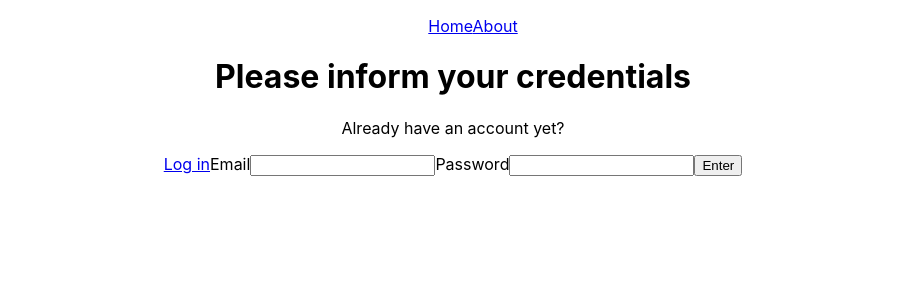
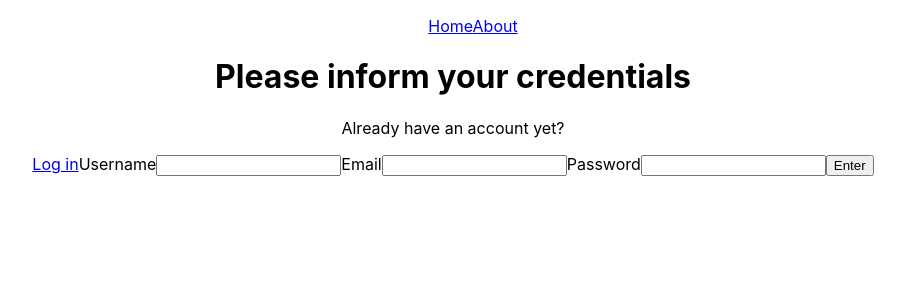
Before and after one commit to miriam-plt/adacodes-frontend, a React (Create React App) app: page /signup in a window 1280 px wide. Shown: the top 300 px of the page, without its empty margins (187-1092 px from the left). Built offline with nearby package versions, Linux system fonts and the light colour scheme; no server answers.

Commit message:
signup integrated with server

```diff
--- a/package.json
+++ b/package.json
@@ -7,6 +7,7 @@
     "@testing-library/react": "^13.4.0",
     "@testing-library/user-event": "^13.5.0",
     "react": "^18.2.0",
+    "react-axios": "^2.0.6",
     "react-dom": "^18.2.0",
     "react-router-dom": "^6.4.1",
     "react-scripts": "5.0.1",
--- a/src/pages/EditServicePage.js
+++ b/src/pages/EditServicePage.js
@@ -6,4 +6,4 @@ function EditService() {
     );
   }
 
-  export default EditService;
+export default EditService;
--- a/src/pages/SignupPage.js
+++ b/src/pages/SignupPage.js
@@ -1,25 +1,38 @@
 import { useState } from "react";
-import { Link } from "react-router-dom";
-//import { useNavigate } from "react-router-dom";
+import { Link, useNavigate } from "react-router-dom";
+import axios from "axios";
 
 
 function Signup() {
     const [email, setEmail] = useState("");
     const [password, setPassword] = useState("");
-   // const [errorMessage, setErrorMessage] = useState(undefined);
+    const [username, setUsername] = useState("");
+    const [errorMessage, setErrorMessage] = useState(undefined);
 
-    //const navigate = useNavigate();
+    const navigate = useNavigate();
 
     const handleEmail = (e) => setEmail(e.target.value);
     const handlePassword = (e) => setPassword(e.target.value);
+    const handleUsername = (e) => setUsername(e.target.value);
+
+    const API_URL = process.env.REACT_APP_API_URL
 
     const handleLoginSubmit = (e) => {
         e.preventDefault();
-        console.log(`email is: ${email}, password is: ${password}`)
-    }
+        const requestBody = { email, password, username };
 
-
-
+    // Make an axios request to the API
+    // If POST request is successful redirect to login page
+    // If the request resolves with an error, set the error message in the state
+    axios.post(`http://localhost:5006/auth/signup`, requestBody)
+      .then((response) => {
+        navigate('/login');
+      })
+      .catch((error) => {
+        const errorDescription = error.response.data.message;
+        setErrorMessage(errorDescription);
+      })
+    };
 
 
     return (
@@ -29,6 +42,13 @@ function Signup() {
             <h1>Please inform your credentials</h1>
             <p>Already have an account yet?</p>
             <Link to={"/login"}> Log in</Link>
+            <label>Username</label>
+            <input
+            type="text"
+            name="username"
+            value={username}
+            onChange={handleUsername}
+            />
             <label>Email</label>
             <input
             type="email"
@@ -48,7 +68,7 @@ function Signup() {
 
         </form>
 
-
+        { errorMessage && <p className="error-message">{errorMessage}</p> }
 
       </div>
     );
```
Also changed, not shown: 1 other file (tests, documents, lock files or other folders).
